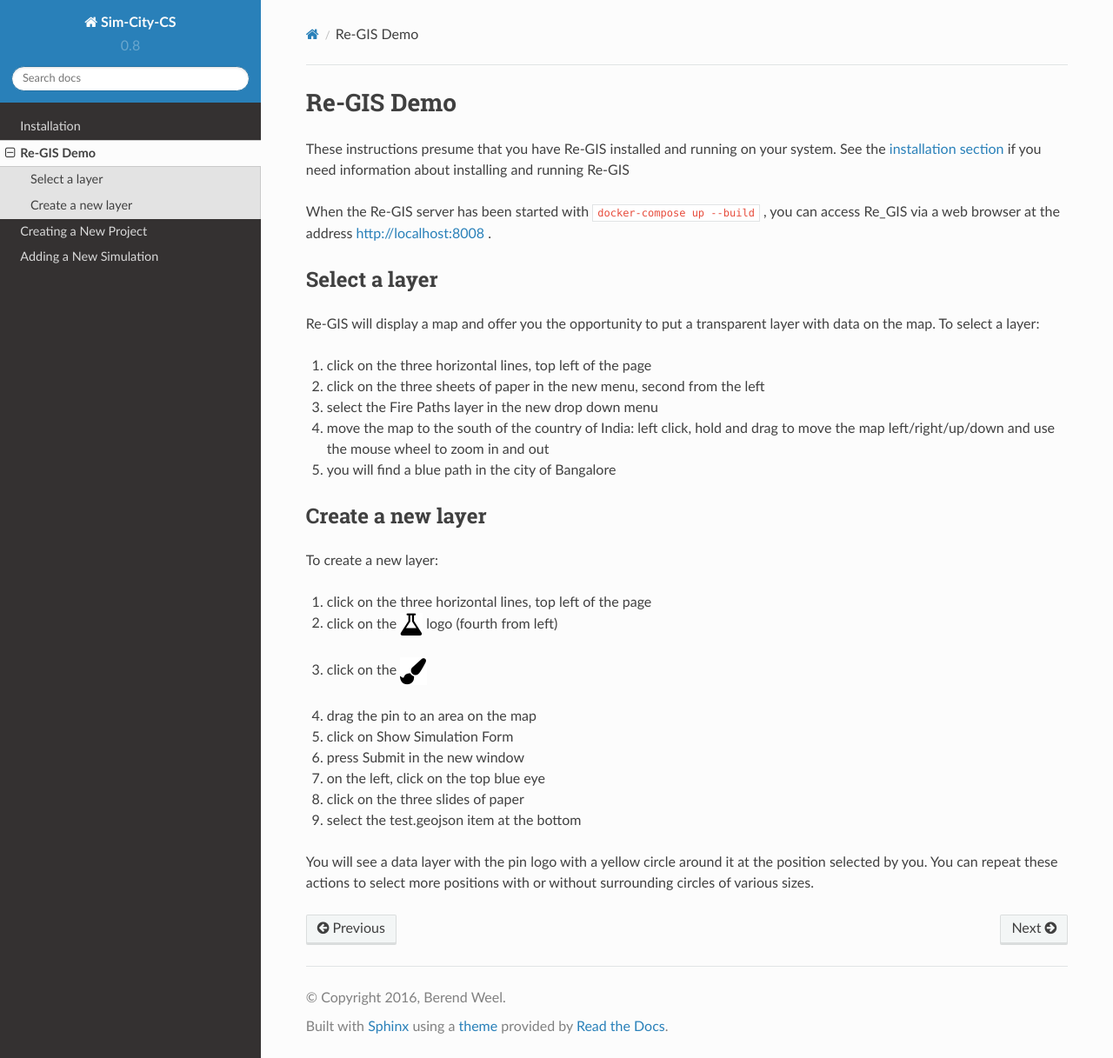
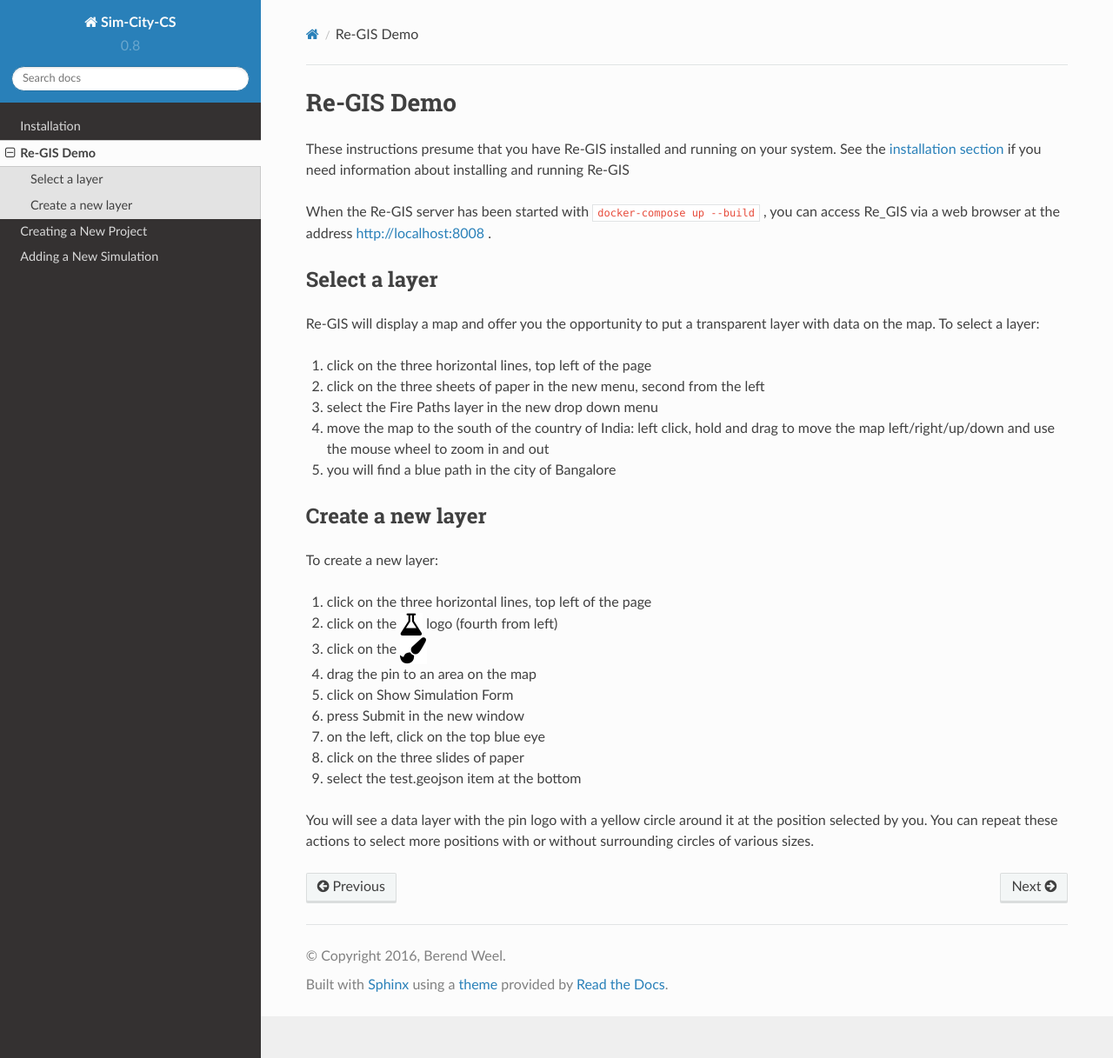
Before and after one commit to ReGIS-org/regis-stack, a Sphinx documentation site: the page built from docs/RegisDemo.rst, in a window 1280 px wide and 1217 px high. Shown: the whole window at 87% size. Built offline with Sphinx 7.4.7 and the Read the Docs theme 2.0.0, drawn with Linux system fonts in a browser that asks for light colours.

Commit message:
Fixing img links in the doc

```diff
--- a/docs/RegisDemo.rst
+++ b/docs/RegisDemo.rst
@@ -22,11 +22,7 @@
 
 1) click on the three horizontal lines, top left of the page
 2) click on the |Erlenmeyer bottle| logo (fourth from left)
-
-.. |Erlenmeyer bottle| image:: img/bottle.png
 3) click on the |pencil|
-
-.. |pencil| image:: img/brush.png
 4) drag the pin to an area on the map
 5) click on Show Simulation Form
 6) press Submit in the new window
@@ -34,4 +30,8 @@
 8) click on the three slides of paper
 9) select the test.geojson item at the bottom
 
+.. |pencil| image:: img/brush.png
+
+.. |Erlenmeyer bottle| image:: img/bottle.png
+
 You will see a data layer with the pin logo with a yellow circle around it at the position selected by you. You can repeat these actions to select more positions with or without surrounding circles of various sizes.
```
